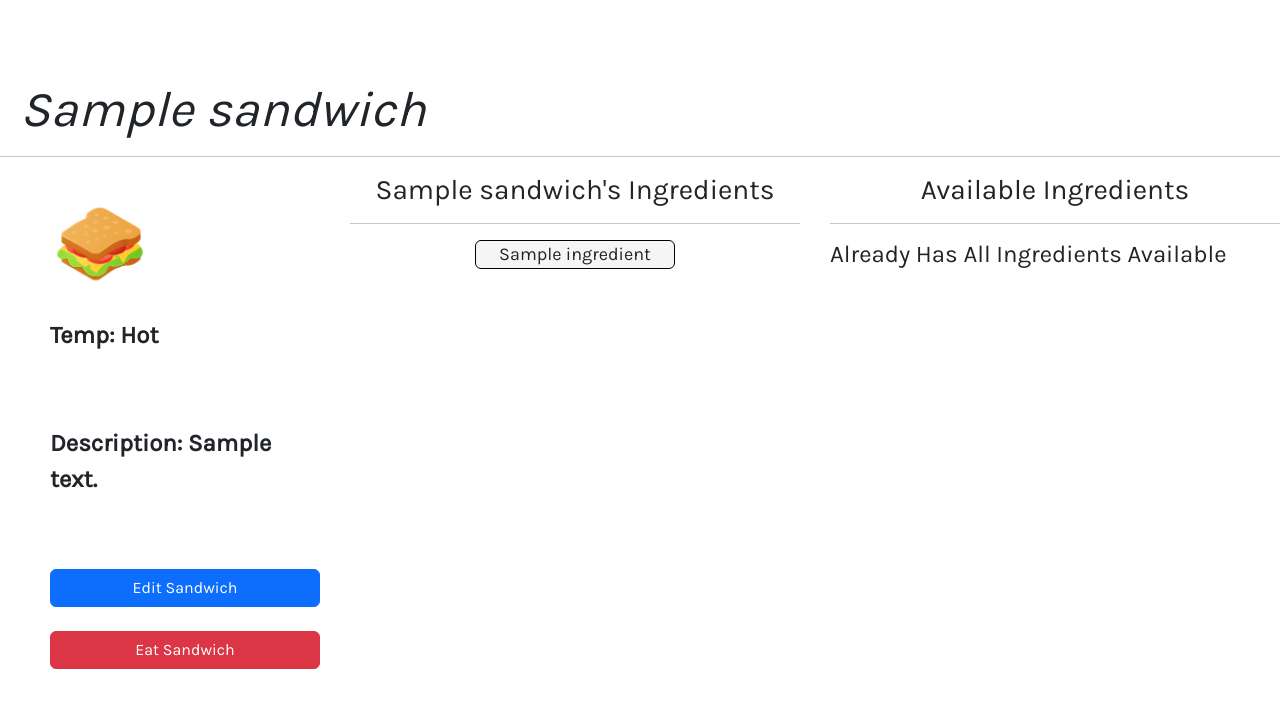
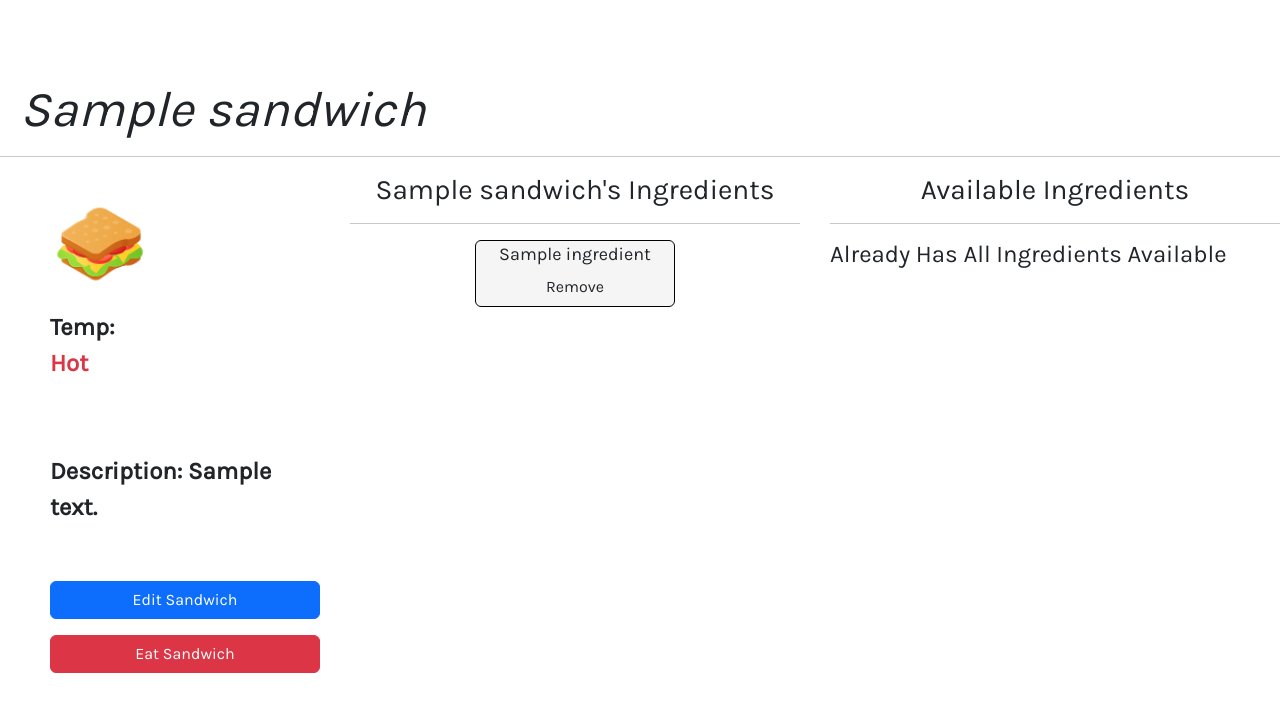
Before and after one commit to 2Clubs/sandwich.io, a Django app: page /sandwiches/1/ in a window 1280 px wide. Shown: the part 65-777 px from the top of the page. Run offline with Django 4.2, Linux system fonts and the light colour scheme; a user stored in the database is signed in; tables that the repository leaves empty hold one stand-in row (values such as "Sample post"); some libraries are stand-ins or nearby versions.

Commit message:
adds remove ingredient functionality

```diff
--- a/main_app/static/css/style.css
+++ b/main_app/static/css/style.css
@@ -167,12 +167,12 @@ nav a{
     flex-direction: column;
     width: 25vw;
     height:50vh;
-    row-gap: 1.5em;
+    row-gap: 1em;
     margin-top: 20px;
     padding-left: 50px;
 }
 
-.temp {
+#temp {
     font-size: x-large;
     font-weight: bold;
 }
@@ -205,7 +205,7 @@ nav a{
     background-color: whitesmoke;
     font-size: large;
     margin: auto;
-    margin-bottom: 10px;
+    margin-bottom: 5px;
 }
 
 #available-ingredient-card {
--- a/main_app/templates/sandwiches/detail.html
+++ b/main_app/templates/sandwiches/detail.html
@@ -4,16 +4,26 @@
 <div class='sandwich-page'>
 <div class='contents'>
   {% load static %}<img src='{% static "images/sandwich.png" %}' height = '100px' width = '100px'>
-    <span class='temp'>
-        Temp: {{sandwich.temp}}
-    </span>
+  {% if sandwich.temp == 'Cold' %}
+    <div id='temp'>
+        Temp: <p class="text-primary" id='temp'>
+          {{sandwich.temp}}
+      </p>
+    </div>
+    {% else %}
+    <div id='temp'>
+      Temp: <p class="text-danger" id='temp'>
+        {{sandwich.temp}}
+    </p>
+  </div>
+  {% endif %}
     <br />
     <span class='description'>
         Description: {{sandwich.description}}
     </span>
     <br />
-    <a href="{% url 'sandwich_update' sandwich.id %}" class="btn btn-primary"> Edit Sandwich </a>
-    <a href="{% url 'sandwich_delete' sandwich.id %}" class="btn btn-danger"> Eat Sandwich </a>
+    <a href="{% url 'sandwich_update' sandwich.id %}" class="btn btn-primary" id='edit-eat-btns'> Edit Sandwich </a>
+    <a href="{% url 'sandwich_delete' sandwich.id %}" class="btn btn-danger" id='edit-eat-btns'> Eat Sandwich </a>
 </div>
     <div class="col s6" id='sandwich-ingredients'>
       <h3 id='detail-ingredients'>{{ sandwich.name }}'s Ingredients</h3>
@@ -24,6 +34,10 @@
           <span class="card-title">
             {{ ingredient.name }}
           </span>
+          <form action="{% url 'unassoc_ingredient' sandwich.id ingredient.id %}" method="post">
+            {% csrf_token %}
+            <button type="submit" class="btn">Remove</button>
+          </form>
         </div>
       </div>
       {% endfor %} {% else %}
--- a/main_app/urls.py
+++ b/main_app/urls.py
@@ -10,6 +10,7 @@ urlpatterns = [
     path('sandwiches/<int:pk>/update/', views.SandwichUpdate.as_view(), name='sandwich_update'),
     path('sandwiches/<int:pk>/delete/', views.SandwichDelete.as_view(), name='sandwich_delete'),
     path('sandwiches/<int:sandwich_id>/assoc_ingredient/<int:ingredient_id>/', views.assoc_ingredient, name='assoc_ingredient'),
+    path('sandwiches/<int:sandwich_id>/unassoc_ingredient/<int:ingredient_id>/', views.unassoc_ingredient, name='unassoc_ingredient'),
     path('ingredients/', views.IngredientsIndex.as_view(), name='ingredients_index'),
     path('ingredients/<int:pk>', views.IngredientsDetail.as_view(), name='ingredients_detail'),
     path('ingredients/create/', views.IngredientCreate.as_view(), name='ingredients_create'),
--- a/main_app/views.py
+++ b/main_app/views.py
@@ -31,8 +31,12 @@ def sandwich_detail(request, sandwich_id):
 
 @login_required
 def assoc_ingredient(request, sandwich_id, ingredient_id):
-  # Note that you can pass a toy's id instead of the whole object
   Sandwich.objects.get(id=sandwich_id).ingredients.add(ingredient_id)
+  return redirect('detail', sandwich_id=sandwich_id)
+
+@login_required
+def unassoc_ingredient(request, sandwich_id, ingredient_id):
+  Sandwich.objects.get(id=sandwich_id).ingredients.remove(ingredient_id)
   return redirect('detail', sandwich_id=sandwich_id)
 
 
```
